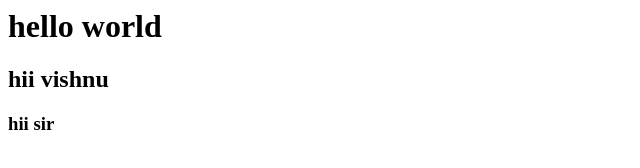
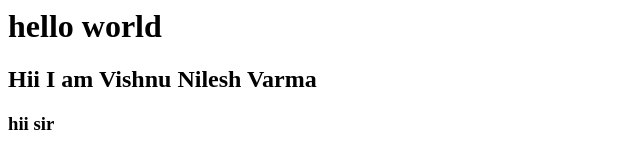
Before and after one commit to vishnuvarma681/cicd-repo, a plain HTML site: page index.html in a window 1280 px wide. Shown: the whole page, without its empty margins (0-640 px from the left). Drawn offline with Linux system fonts and the light colour scheme.

Commit message:
new changes

```diff
--- a/index.html
+++ b/index.html
@@ -3,7 +3,7 @@
         <title>mycicd.com</title>
         <body>
             <h1> hello world </h1>
-            <h2> hii vishnu </h2>
+            <h2>    Hii I am Vishnu Nilesh Varma </h2>
             <h3> hii sir </h3>
         </body>
     </head>
```
